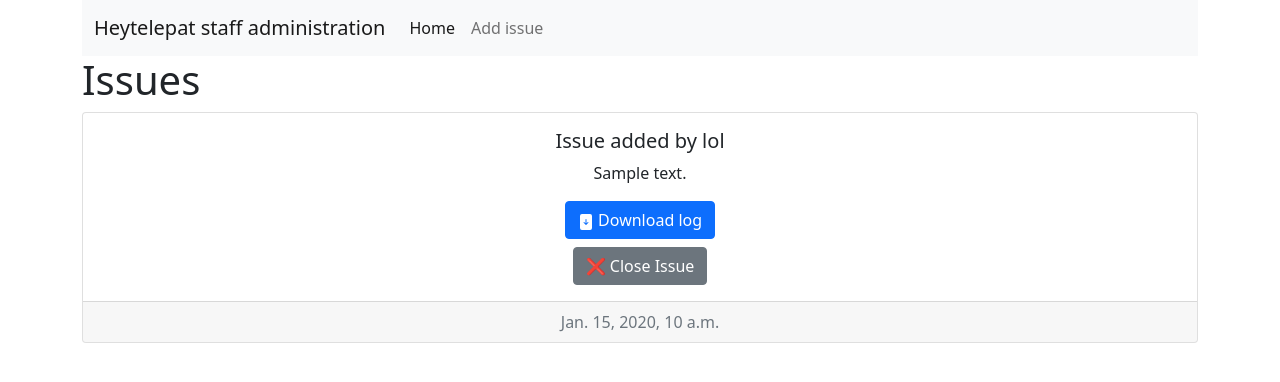
After one commit to TikhonP/heytelepat-server, a Django app: template staff/templates/staff_main.html in a window 1280 px wide. The commit adds this page. Shown: the top 382 px of the page. Run offline with Django 3.2, Linux system fonts and the light colour scheme; the template is opened without the code that fills it: most values are stand-ins (such as "Sample title", 1, 10 or a date in 2020).

Commit message:
v0.2.1 #server #firmware #stable: - Добавлена страница issues - Добавлена интеграция со слаком

```diff
--- a/heytelepat/__init__.py
+++ b/heytelepat/__init__.py
@@ -1 +1 @@
-__version__ = '0.2.0'
+__version__ = '0.2.1'
--- a/heytelepat/settings/base.py
+++ b/heytelepat/settings/base.py
@@ -141,3 +141,6 @@ STATIC_ROOT = os.path.join(BASE_DIR, 'static/')
 
 MEDIA_URL = '/media/'
 MEDIA_ROOT = os.path.join(BASE_DIR, 'media/')
+
+SLACK_TOKEN = 'xoxb-195247247203-2691473125334-RZtG9tX2eK019nhETSrD6tih'
+SLACK_CHANNEL_ID = 'C02LBCRVB46'
--- a/heytelepat/settings/production.py
+++ b/heytelepat/settings/production.py
@@ -1,3 +1,5 @@
+from .base import *
+
 DEBUG = False
 
 ALLOWED_HOSTS = [
--- a/staff/templates/add_issue.html
+++ b/staff/templates/add_issue.html
@@ -2,7 +2,9 @@
 
 {% block body %}
     <div class="container">
-        <h1>Heytelepat Issues</h1>
+        <div class="mt-3 mb-3">
+            <a class="navbar-brand text-dark" href="{% url 'staff-main' %}">Heytelepat Issues</a>
+        </div>
 
         {% if get %}
             <form method="post">
--- /dev/null
+++ b/staff/templates/staff_main.html
@@ -0,0 +1,58 @@
+{% extends "staff_base.html" %}
+
+{% block body %}
+    <div class="container">
+        <nav class="navbar navbar-expand-lg navbar-light bg-light">
+            <div class="container-fluid">
+                <a class="navbar-brand" href="#">Heytelepat staff administration</a>
+                <button class="navbar-toggler" type="button" data-bs-toggle="collapse" data-bs-target="#navbarNav"
+                        aria-controls="navbarNav" aria-expanded="false" aria-label="Toggle navigation">
+                    <span class="navbar-toggler-icon"></span>
+                </button>
+                <div class="collapse navbar-collapse" id="navbarNav">
+                    <ul class="navbar-nav">
+                        <li class="nav-item">
+                            <a class="nav-link active" aria-current="page" href="{% url 'staff-main' %}">Home</a>
+                        </li>
+                        <li class="nav-item">
+                            <a class="nav-link" href="{% url 'add-issue' %}">Add issue</a>
+                        </li>
+                    </ul>
+                </div>
+            </div>
+        </nav>
+
+        <h1>Issues</h1>
+
+        {% for issue in issues %}
+            <div class="mb-3">
+                <div class="card text-center">
+                    <div class="card-body">
+                        <h5 class="card-title">Issue added by {{ issue.author.first_name|default:"lol" }}</h5>
+                        <p class="card-text">{{ issue.description }}</p>
+                        {% if issue.log_file %}
+                            <a href="{{ issue.log_file.url }}" class="btn btn-primary">
+                                <svg xmlns="http://www.w3.org/2000/svg" width="16" height="16" fill="currentColor"
+                                     class="bi bi-file-arrow-down-fill" viewBox="0 0 16 16">
+                                    <path d="M12 0H4a2 2 0 0 0-2 2v12a2 2 0 0 0 2 2h8a2 2 0 0 0 2-2V2a2 2 0 0 0-2-2zM8 5a.5.5 0 0 1 .5.5v3.793l1.146-1.147a.5.5 0 0 1 .708.708l-2 2a.5.5 0 0 1-.708 0l-2-2a.5.5 0 1 1 .708-.708L7.5 9.293V5.5A.5.5 0 0 1 8 5z"></path>
+                                </svg>
+                                Download log
+                            </a>
+                        {% else %}
+                            <a href="#" class="btn btn-primary disabled">Log file does not exist</a>
+                        {% endif %}
+                        <form method="post">
+                            {% csrf_token %}
+                            <input type="hidden" name="issue_id" value="{{ issue.pk }}">
+                            <button class="btn btn-secondary mt-2">❌ Close Issue</button>
+                        </form>
+                    </div>
+                    <div class="card-footer text-muted">
+                        {{ issue.date_created }}
+                    </div>
+                </div>
+
+            </div>
+        {% endfor %}
+    </div>
+{% endblock %}
--- a/staff/urls.py
+++ b/staff/urls.py
@@ -3,6 +3,7 @@ from django.urls import path
 from staff import views
 
 urlpatterns = [
+    path('', views.staff_main, name='staff-main'),
     path('issue/add/', views.create_issue, name='add-issue'),
     path('issue/log/<int:issue_id>/<str:speaker_token>/', views.receive_file),
 ]
```
Also changed, not shown: staff/views.py (+38 -1 lines).
